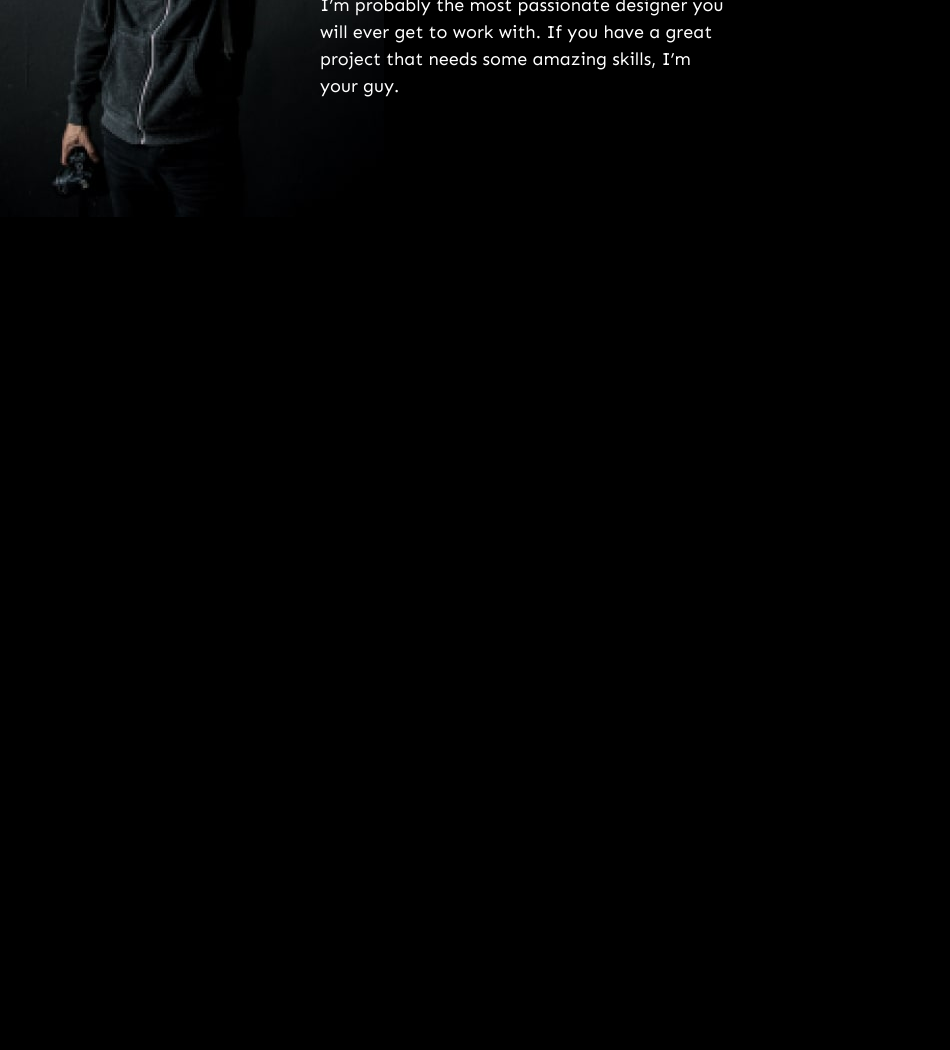
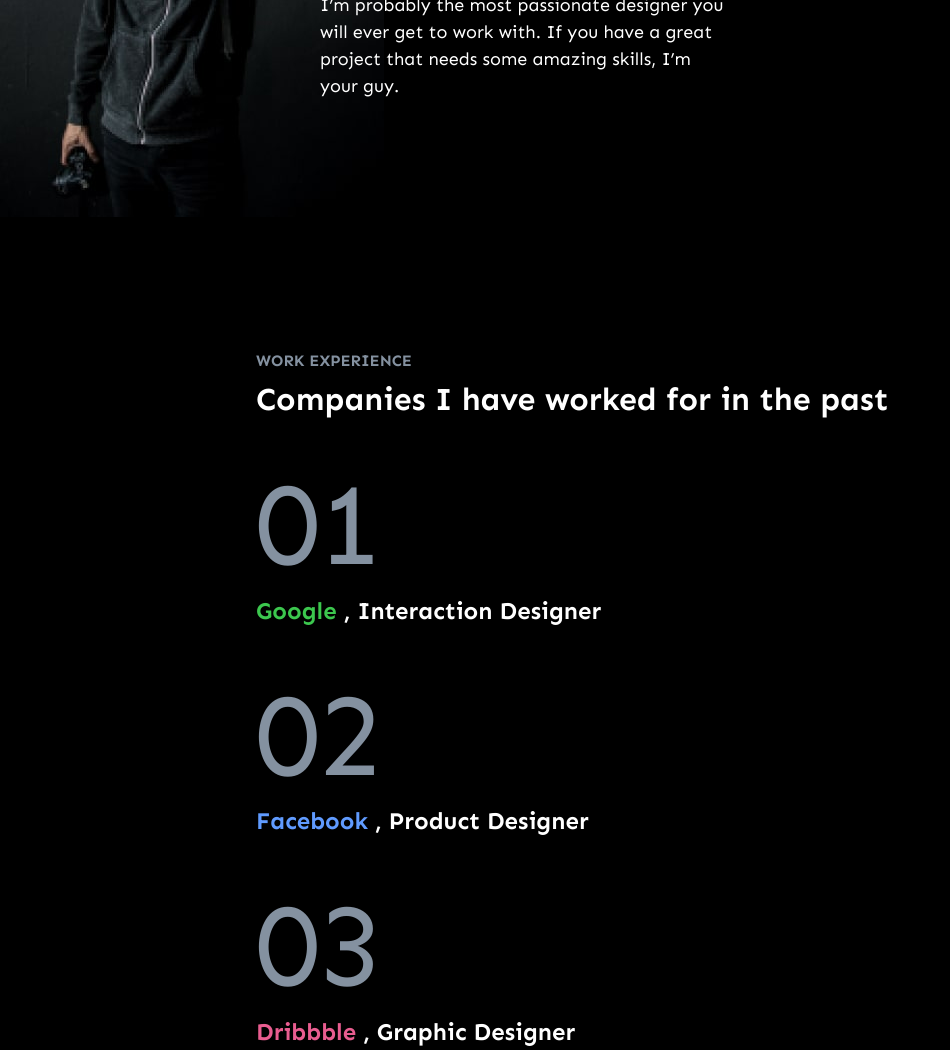
Before and after one commit to MarynaOr/Robin.-W-Copy-, a plain HTML site: page index.html in a window 1280 px wide. Shown: the part 605-1655 px from the top of the page, without its empty margins (0-950 px from the left). Before the commit the page ends 822 px from the top, so only its background shows below. Drawn offline with nearby package versions, Linux system fonts and the light colour scheme.

Commit message:
experience-mob

```diff
--- a/css/style.css
+++ b/css/style.css
@@ -259,13 +259,16 @@ button {
 
 .hero-con {
   margin-bottom: 48px;
+
 }
 .img-hero {
   width: 100%;
+
 }
 
 .hero-con-text {
   padding: 0 20px;
+  margin-bottom: 48px;
 }
 .hero-title {
   font-weight: 700;
@@ -284,6 +287,10 @@ button {
 }
 
 @media screen and (min-width: 768px) {
+  .hero {
+
+    height: 814px;
+  }
   .hero-con {
     position: absolute;
     z-index: 1;
@@ -313,6 +320,9 @@ button {
 }
 
 @media screen and (min-width: 1296px) {
+  .hero {
+    height: 808px
+  }
   .img-hero {
     width: 750px;
     height: 650px;
@@ -333,6 +343,87 @@ button {
 
 /* #endregion hero */
 
+/* #region work experience */
+
+.work {
+  border-top: 1px dashed #c4c4c4;
+}
+
+@media screen and (min-width: 768px) {
+  .work {
+    border-top: none ;
+  }
+
+}
+
+
+@media screen and (min-width: 1296px) {
+  .work {
+    border-top: 1px dashed #c4c4c4;
+  }
+}
+
+
+.work-title {
+
+font-weight: 700;
+font-size: 16px;
+line-height: 1.5;
+text-transform: uppercase;
+color: #8491a0;
+padding-top: 48px;
+
+margin-bottom: 8px;
+}
+
+.work-text {
+
+font-weight: 700;
+font-size: 32px;
+
+margin-bottom: 40px;
+}
+
+.work-list {
+  display: flex;
+  flex-direction: column;
+  gap: 40px;
+}
+
+.work-number {
+font-weight: 400;
+font-size: 117px;
+color: #8491a0;
+}
+
+.work-title-item-one {
+font-weight: 700;
+font-size: 24px;
+line-height: 1.5;
+color: #3cc74e;
+}
+
+.work-span {
+  color: #fff;
+}
+
+.work-title-item-two {
+  font-weight: 700;
+font-size: 24px;
+line-height: 1.5;
+  color: #609bff;
+}
+
+.work-title-item-three {
+  font-weight: 700;
+  font-size: 24px;
+  line-height: 1.5;
+  color: #e95d90;
+}
+
+
+/* #endregion work experience */
+
 @media screen and (min-width: 768px) {
 }
 
--- a/index.html
+++ b/index.html
@@ -94,19 +94,59 @@
             />
           </picture>
         </div>
+        <div class="container">
           <div class="hero-con-text">
             <h1 class="hero-title">
               I’m Robin Williams. A Product Designer
               <span class="hero-span">based in Italy.</span>
             </h1>
             <p class="hero-text">
-            I’m probably the most passionate designer you will ever get to work
-            with. If you have a great project that needs some amazing skills,
-            I’m your guy.
+              I’m probably the most passionate designer you will ever get to
+              work with. If you have a great project that needs some amazing
+              skills, I’m your guy.
             </p>
           </div>
+        </div>
       </section>
+      <!-- work experience -->
+      <section class="work">
+        <div class="container">
+          <h3 class="work-title">work experience</h3>
+          <p class="work-text">Companies I have worked for in the past</p>
+          <ul class="work-list">
+            <li class="work-item">
+              <p class="work-number">01</p>
+              <h2 class="work-title-item-one">Google
+              <span class="work-span">, Interaction Designer</span>
+              </h2>
+              <p class="work-text-item">
 
+              </p>
+            </li>
+            <li class="work-item">
+              <p class="work-number">02</p>
+              <h2 class="work-title-item-two">
+                Facebook<span class="work-span">
+                  , Product Designer
+                </span>
+              </h2>
+              <p class="work-text-item">
+
+              </p>
+            </li>
+
+            <li class="work-item">
+              <p class="work-number">03</p>
+              <h2 class="work-title-item-three">Dribbble
+                <span class="work-span">, Graphic Designer</span>
+              </h2>
+              <p class="work-text-item">
+
+              </p>
+            </li>
+          </ul>
+        </div>
+      </section>
     </main>
   </body>
 </html>
```
Also changed, not shown: img/images/about-desk-2x-min.jpg (added), img/images/about-desk-min.jpg (added), img/images/about-mob-2x-min.jpg (added), img/images/about-mob-min.jpg (added), img/images/about-tab-2x-min.jpg (added), img/images/about-tab-min.jpg (added). Lines whose indentation alone changed are shown as unchanged.
